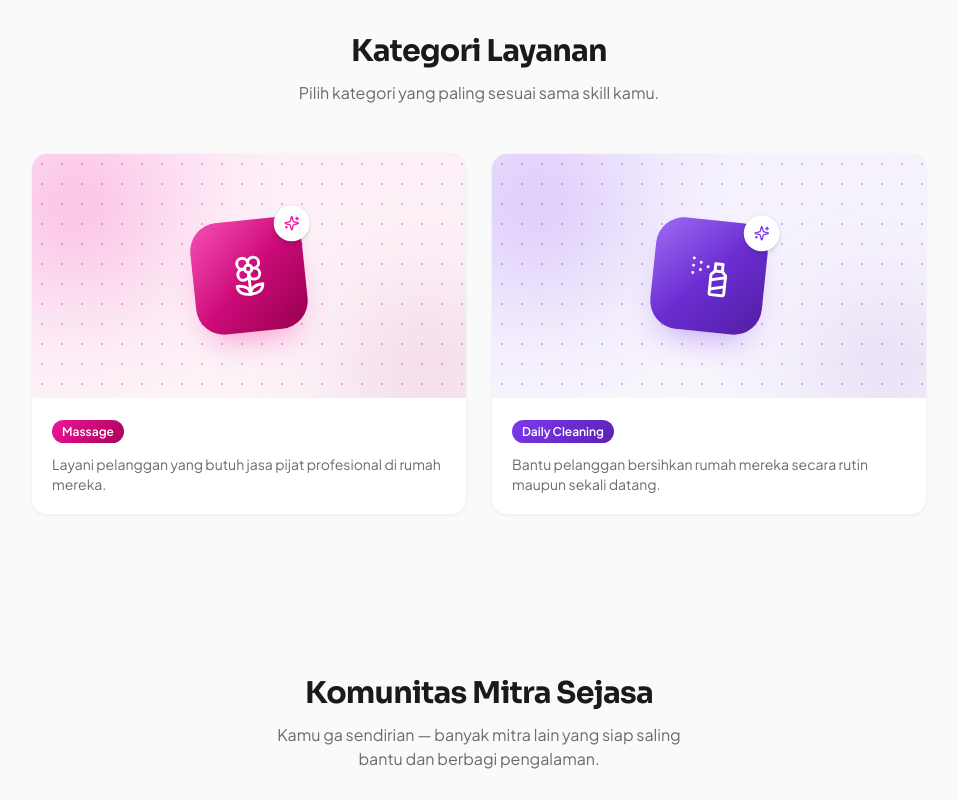
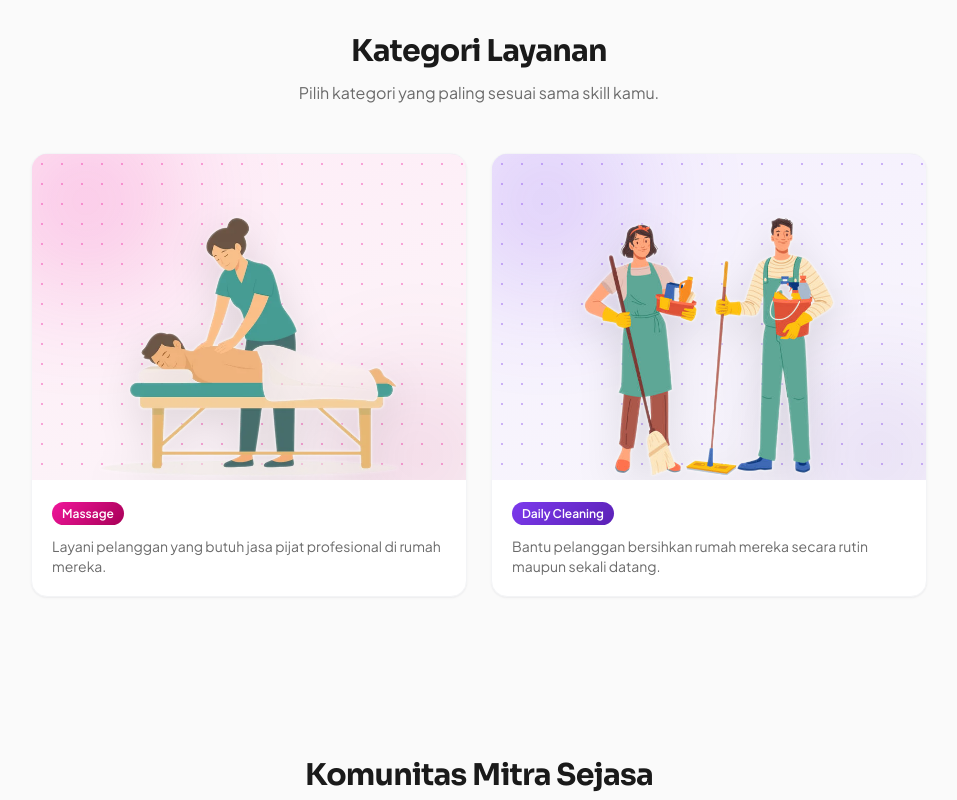
Before and after one commit to sejasaweb-app/rekrutmen-sejasa, a Next.js app: page / in a window 1280 px wide. Shown: the part 1920-2720 px from the top of the page, without its empty margins (161-1118 px from the left). Built offline with nearby package versions, Linux system fonts and the light colour scheme.

Commit message:
feat: ganti icon kategori jadi ilustrasi orang (massage & cleaning)

```diff
--- a/app/page.js
+++ b/app/page.js
@@ -11,12 +11,10 @@ import {
   GraduationCap,
   Sparkles,
   ArrowRight,
-  Flower2,
-  SprayCan,
 } from "lucide-react";
 import Logo from "@/components/Logo";
 import PhotoPlaceholder from "@/components/PhotoPlaceholder";
-import CategoryVisual from "@/components/CategoryVisual";
+import CategoryIllustration from "@/components/CategoryIllustration";
 
 // Palet dikurasi — 4 warna yang berasa satu keluarga sama brand magenta,
 // bukan random warna default Tailwind.
@@ -242,12 +240,12 @@ export default function HomePage() {
           </div>
           <div className="grid grid-cols-1 sm:grid-cols-2 gap-4 sm:gap-6">
             <div className="card overflow-hidden hover:-translate-y-1 hover:shadow-xl transition-all duration-200">
-              <CategoryVisual
-                icon={Flower2}
+              <CategoryIllustration
+                src="/images/category-massage.png"
+                alt="Ilustrasi mitra Massage"
                 from="#F0169B"
                 to="#A80057"
-                aspect="aspect-[16/9]"
-                rotate={-6}
+                aspect="aspect-[4/3]"
               />
               <div className="p-4 sm:p-5">
                 <span
@@ -262,12 +260,12 @@ export default function HomePage() {
               </div>
             </div>
             <div className="card overflow-hidden hover:-translate-y-1 hover:shadow-xl transition-all duration-200">
-              <CategoryVisual
-                icon={SprayCan}
+              <CategoryIllustration
+                src="/images/category-cleaning.png"
+                alt="Ilustrasi mitra Daily Cleaning"
                 from="#7C3AED"
                 to="#5B21B6"
-                aspect="aspect-[16/9]"
-                rotate={6}
+                aspect="aspect-[4/3]"
               />
               <div className="p-4 sm:p-5">
                 <span
--- /dev/null
+++ b/components/CategoryIllustration.js
@@ -0,0 +1,38 @@
+import Image from "next/image";
+
+const DOT_PATTERN = {
+  backgroundImage: "radial-gradient(circle, currentColor 1px, transparent 1px)",
+  backgroundSize: "20px 20px",
+};
+
+/**
+ * Nampilin ilustrasi (PNG transparan) di atas background gradient brand +
+ * tekstur dot, buat kartu kategori layanan. Beda dari PhotoPlaceholder:
+ * ga ada watermark/color-grading karena ini ilustrasi, bukan foto mitra asli.
+ */
+export default function CategoryIllustration({ src, alt, from, to, aspect }) {
+  return (
+    <div
+      className={`relative w-full ${aspect} overflow-hidden`}
+      style={{ background: `linear-gradient(160deg, ${from}14, ${to}0A)` }}
+    >
+      <div className="absolute inset-0 opacity-[0.35]" style={{ ...DOT_PATTERN, color: from }} />
+      <div
+        className="absolute w-40 h-40 rounded-full blur-3xl opacity-25"
+        style={{ background: from, top: "-10%", left: "-6%" }}
+      />
+      <div
+        className="absolute w-32 h-32 rounded-full blur-3xl opacity-20"
+        style={{ background: to, bottom: "-12%", right: "-4%" }}
+      />
+      <div className="absolute inset-x-0 bottom-0 h-[78%] sm:h-[82%]">
+        <Image
+          src={src}
+          alt={alt}
+          fill
+          className="object-contain object-bottom drop-shadow-[0_12px_20px_rgba(0,0,0,0.12)]"
+        />
+      </div>
+    </div>
+  );
+}
```
Also changed, not shown: public/images/category-cleaning.png (added), public/images/category-massage.png (added).
